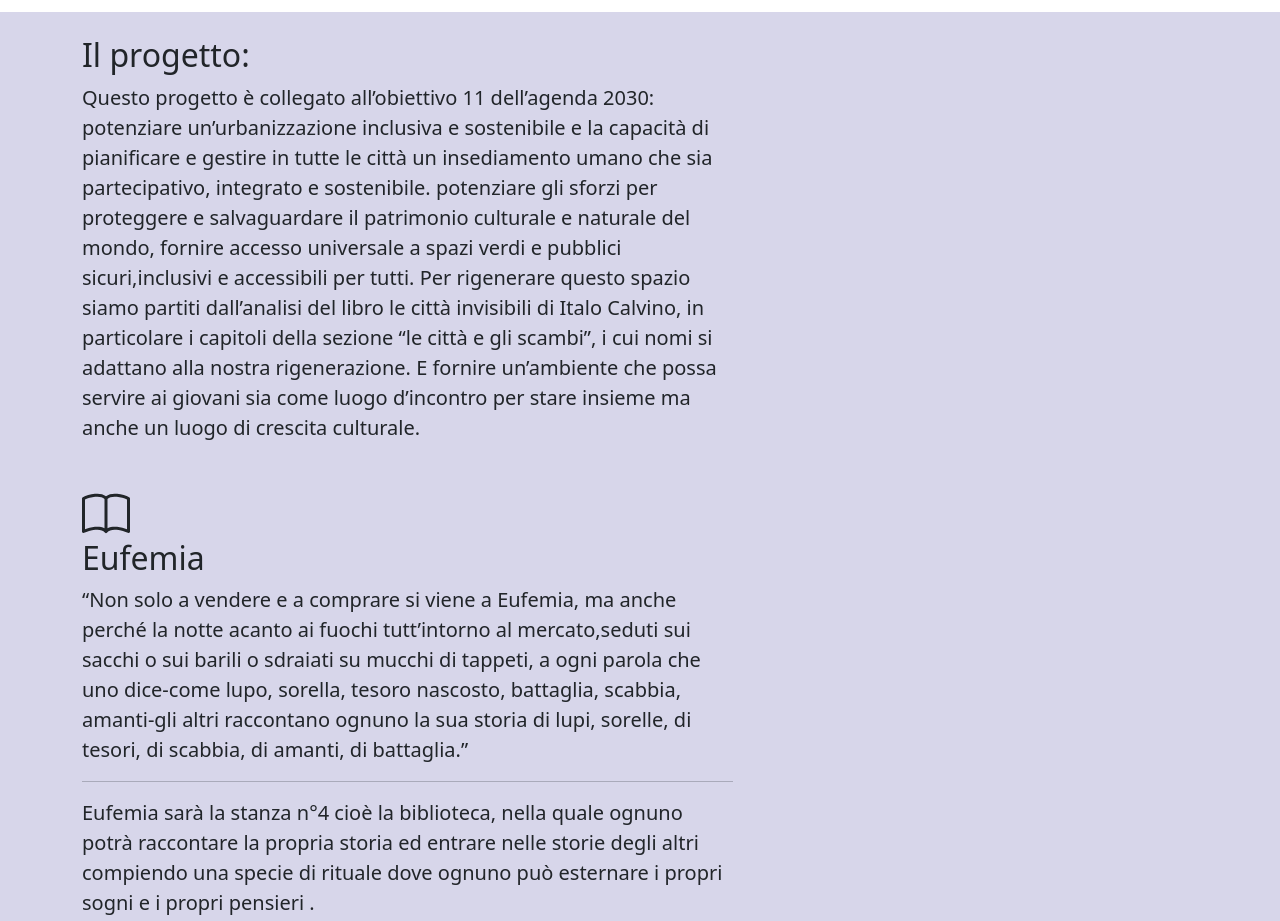
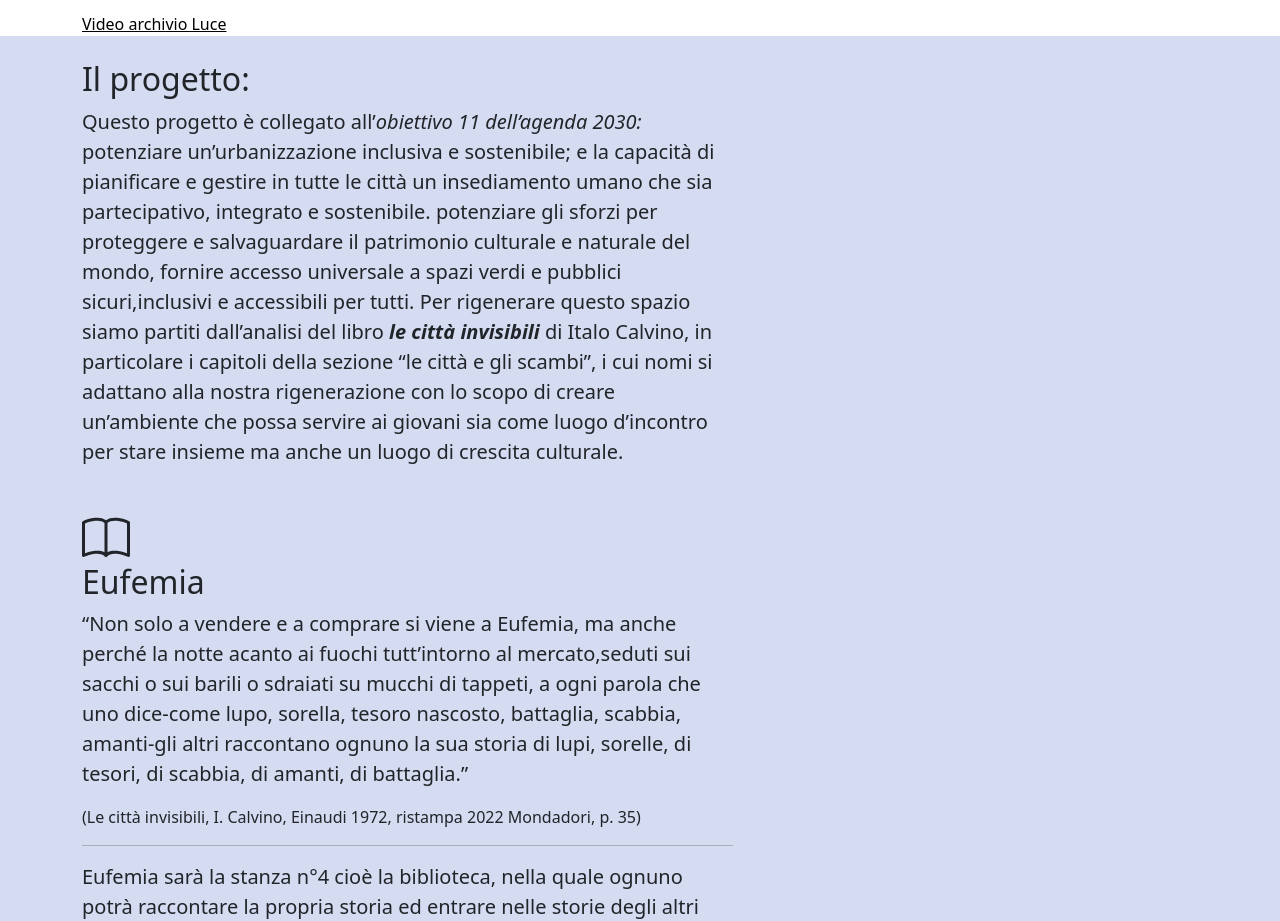
Before and after one commit to Samuel782/Tommaseo, a plain HTML site: page index.html in a window 1280 px wide. Shown: the part 1397-2318 px from the top of the page. Drawn offline with nearby package versions, Linux system fonts and the light colour scheme; some icons are missing.

Commit message:
Terzo Commit
Sto diventando pazzo

```diff
--- a/index.html
+++ b/index.html
@@ -48,6 +48,7 @@
   <section>
     <div class="container">
       <video src="Media/FinaleForse.mp4" class="object-fit-contain my-2" controls width="100%"></video>
+      <a href="https://patrimonio.archivioluce.com/luce-web/detail/IL5000028100/2/l-inaugurazione-del-grande-collegio-navale-della-gioventu-italiana-del-littorio-3.html?startPage=0&jsonVal={%22jsonVal%22:{%22query%22:[%22collegio%20navale%22],%22fieldDate%22:%22dataNormal%22,%22_perPage%22:20}}" target="_blank" rel="noreferrer noopener" style="color: black;">Video archivio Luce</a>
     </div>
   </section>
 
@@ -57,20 +58,17 @@
       <section class="col-lg-7 mb-5">
         <iconify-icon icon="emojione-monotone:building-construction" width="48" height="48"></iconify-icon>
         <H2>Il progetto:</H2>
-        <p class="fs-5">Questo progetto è collegato all’obiettivo 11 dell’agenda 2030: potenziare un’urbanizzazione
+        <p class="fs-5">Questo progetto è collegato all’<i>obiettivo 11 dell’agenda 2030:</i> potenziare un’urbanizzazione
           inclusiva e
-          sostenibile e la capacità di pianificare e gestire in tutte le città un insediamento umano che sia
+          sostenibile; e la capacità di pianificare e gestire in tutte le città un insediamento umano che sia
           partecipativo,
           integrato e sostenibile. potenziare gli sforzi per proteggere e salvaguardare il patrimonio culturale e
           naturale
           del mondo, fornire accesso universale a spazi verdi e pubblici sicuri,inclusivi e accessibili per tutti. Per
-          rigenerare questo spazio siamo partiti dall’analisi del libro le città invisibili di Italo Calvino, in
+          rigenerare questo spazio siamo partiti dall’analisi del libro <b><i>le città invisibili</i></b> di Italo Calvino, in
           particolare i capitoli della sezione “le città e gli scambi”, i cui nomi si adattano alla nostra
-          rigenerazione.
-          E fornire un’ambiente che possa servire ai giovani sia come luogo d’incontro per stare insieme ma anche un
-          luogo
-          di
-          crescita culturale.</p>
+          rigenerazione con lo scopo di creare un’ambiente che possa servire ai giovani sia come luogo d’incontro per stare
+          insieme ma anche un luogo di crescita culturale.</p>
       </section>
 
 
@@ -85,6 +83,7 @@
             uno dice-come lupo, sorella, tesoro nascosto, battaglia, scabbia, amanti-gli altri raccontano ognuno la
             sua
             storia di lupi, sorelle, di tesori, di scabbia, di amanti, di battaglia.”</p>
+            <p>(Le città invisibili, I. Calvino, Einaudi 1972, ristampa 2022 Mondadori, p. 35)</p>
           <hr class="hr hr-blurry" />
           <p class="lead">
             Eufemia sarà la stanza n°4 cioè la biblioteca, nella quale ognuno potrà raccontare la propria storia ed
@@ -104,6 +103,7 @@
           loro, le conversazioni, le sorprese,le carezze e i morsi. Ma nessuno saluta nessuno, gli sguardi
           s’incrociano per un secondo e poi si sfuggono, cercano altri sguardi, non si fermano.”
         </p>
+        <p>(Ivi, p. 49)</p>
         <hr class="hr hr-blurry" />
         <p class="lead">
           Cloe è il piazzale del Tommaseo. è qui che ci si scambia migliaia di sguardi, quello che potrebbe accadere o
@@ -126,6 +126,7 @@
           Gli abitanti tornano a recitare le stesse scene con attori cambiati; ridicono le stesse battute con accenti
           variamente combinati.”
         </p>
+        <p>(Ivi, pp. 62-63)</p>
         <hr class="hr hr-blurry" />
         <p class="lead">
           è la sala utilizzata per la visione di film. Questa zona munita inoltre di appositi pannelli
@@ -150,6 +151,7 @@
           abbandonate, sena le mura che non durano, senza le ossa dei morti che il vento fa rotolare: ragnatele, i
           rapporti intricati che cercano una forma.”
         </p>
+        <p>(Ivi, p. 74)</p>
         <hr class="hr hr-blurry" />
         <p class="lead">
           Abbiamo pensato di utilizzare questa come sala ricreativa, fornita di mini bar con snack da poter consumare
@@ -170,6 +172,7 @@
             Così la noia a percorrere ogni giorno le stesse strade è risparmiata agli abitanti di Smeraldina. Le vite
             più abitudinarie e tranquille a Smeraldina trascorrono senza ripetersi.”
         </p>
+        <p>(Ivi, p. 87)</p>
         <hr class="hr hr-blurry" />
         <p class="lead">
           In questa sala troviamo tutte le necessarie attrezzature che permettono di dare sfogo alle abilità e
--- a/scss/_navbar.scss
+++ b/scss/_navbar.scss
@@ -171,7 +171,7 @@
 .navbar-toggler-icon {
   display: inline-block;
   width: 1.5em;
-  height: 1.5em;
+  height: 2.5em;
   vertical-align: middle;
   background-image: var(--#{$prefix}navbar-toggler-icon-bg);
   background-repeat: no-repeat;
--- a/scss/_variables.scss
+++ b/scss/_variables.scss
@@ -310,14 +310,14 @@ $dark:          $gray-900 !default;
 
 // scss-docs-start theme-colors-map
 $theme-colors: (
-    "light":      #d7d6ea,
-    "dark":       #281866,
-    "primary":    #3d19ac,
-    "secondary":  #2957f3,
-    "info":       #fa2475,
-    "success":    #0f995b,
-    "warning":    #ddc911,
-    "danger":     #ea2206,
+  "light":      #d5dbf1,
+  "dark":       #0c102b,
+  "primary":    #0a38a9,
+  "secondary":  #ca3b72,
+  "info":       #e533d7,
+  "success":    #089e5c,
+  "warning":    #e0ca09,
+  "danger":     #ee1c03,
 );
 // scss-docs-end theme-colors-map
 
```
Also changed, not shown: build/css/bootstrap-grid.css, build/css/bootstrap-reboot.css, build/css/bootstrap-utilities.css, build/css/bootstrap.css.
